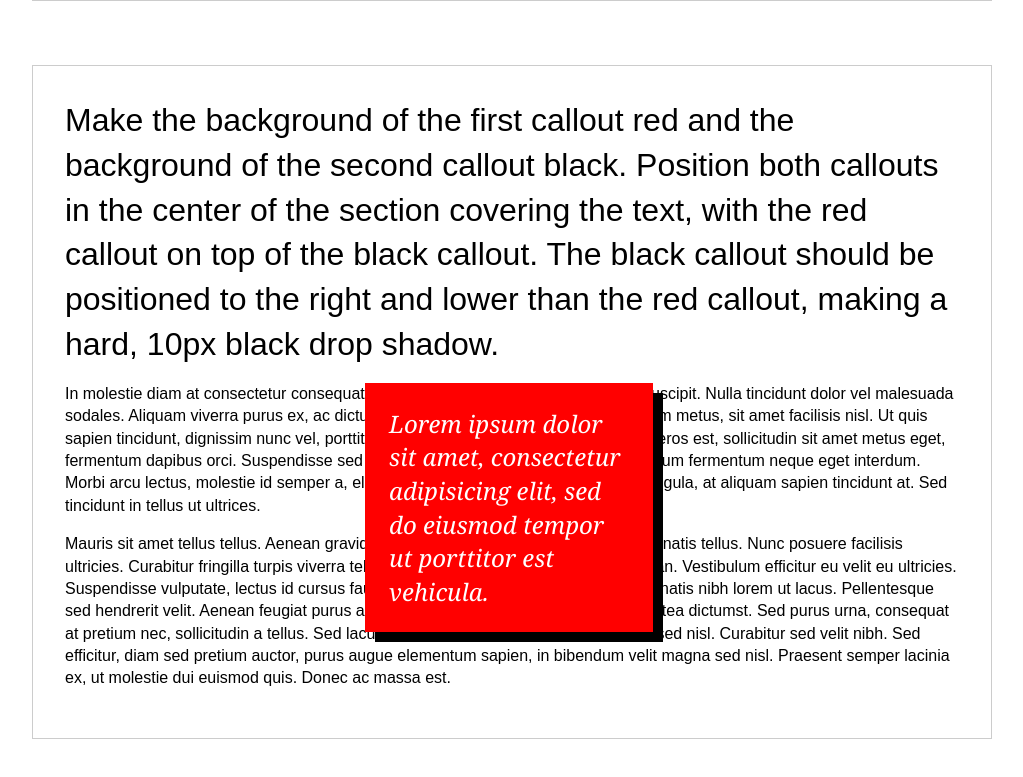
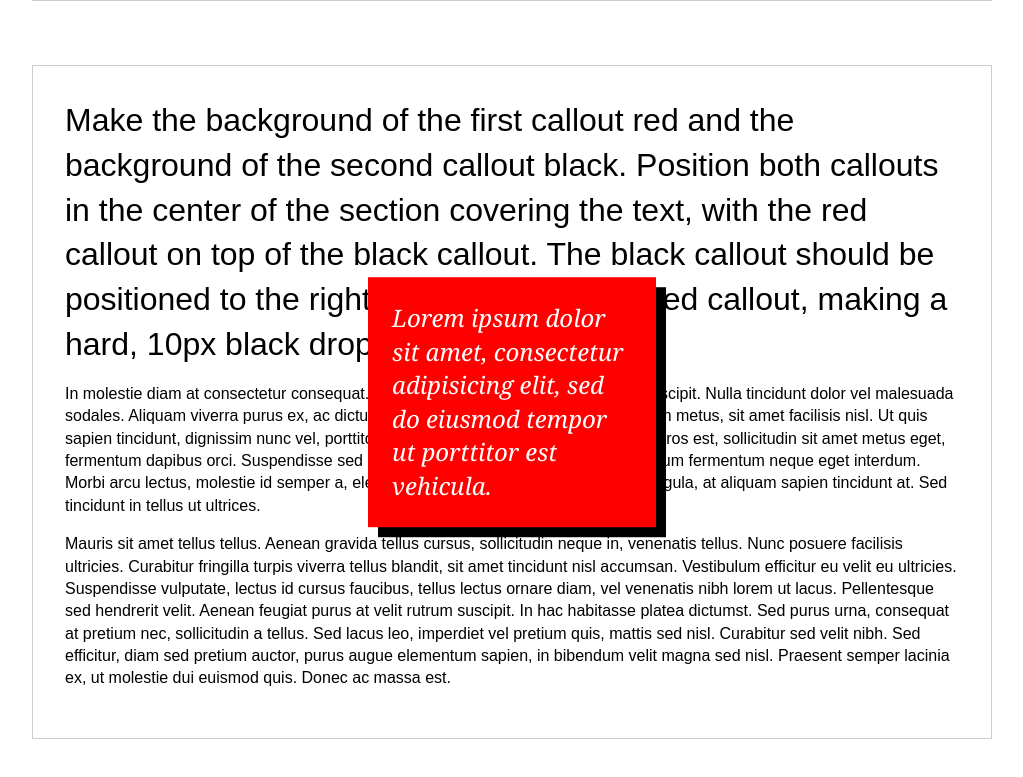
Before and after one commit to khye99/ifspring2019, a plain HTML site: page positioning/index.html in a window 1280 px wide. Shown: the part 1675-2452 px from the top of the page, without its empty margins (128-1151 px from the left). Drawn offline with Linux system fonts and the light colour scheme.

Commit message:
Add files via upload

```diff
--- a/positioning/index.html
+++ b/positioning/index.html
@@ -43,7 +43,7 @@
 
 	</section>
 
-	<section>
+	<section class = "parent">
 
 		<h1>Make the background of the first callout red and the background of the second callout black. Position both callouts in the center of the section covering the text, with the red callout on top of the black callout. The black callout should be positioned to the right and lower than the red callout, making a hard, 10px black drop shadow.</h1>
 
--- a/positioning/styles.css
+++ b/positioning/styles.css
@@ -46,16 +46,28 @@ aside {
     right: 0;
 }
 
+.parent {
+    position: relative;
+}
 .fourRed {
+    position: absolute;
     background-color: red;
-    margin-left: 300px;
+    top: 50%;
+    left: 50%;
+    transform: translate(-50%, -50%);
     z-index: 2;
-    position: absolute;
+
 }
 
 .fourBlack {
+    position: absolute;
     background-color: black;
-    margin-left: 310px;
-    position: absolute;
+    top: 50%;
+    left: 50%;
+    transform: translate(-50%, -50%);
     margin-top: 10px;
+    margin-left: 10px;
+    z-index: 1;
+
+
 }
```
